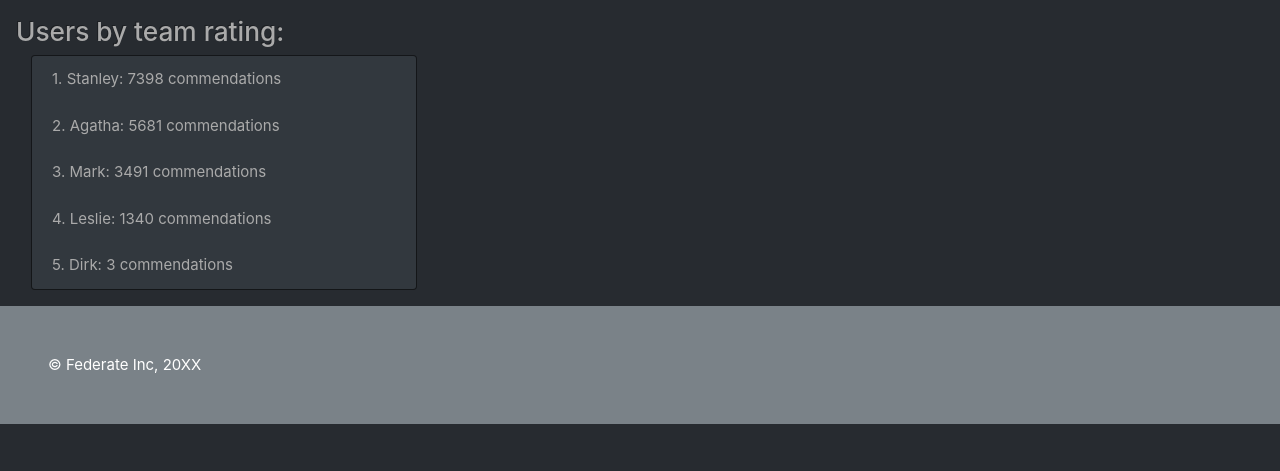
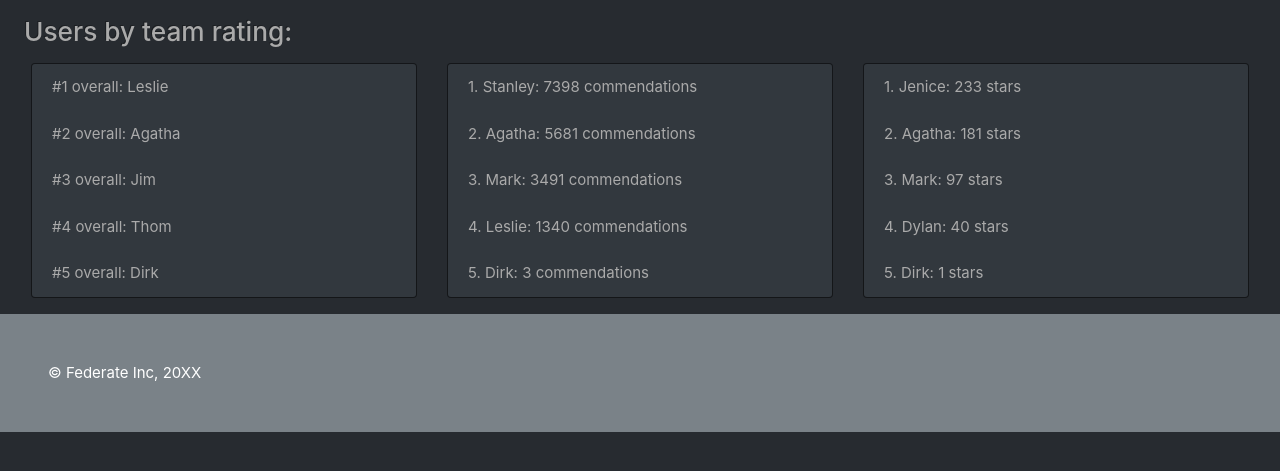
Before and after one commit to colo6299/fed-proto, a Flask app: page /leaderboard in a window 1280 px wide. Shown: the part 57-528 px from the top of the page. Run offline with Flask 2, Linux system fonts and the light colour scheme; some libraries are stand-ins or nearby versions.

Commit message:
Update leaderboards

```diff
--- a/templates/styles.css
+++ b/styles.css
@@ -1,5 +1,5 @@
 .hero-background-img {
-    background-image: url("content/andres-gomez-KBXkv3ZNAGE-unsplash.jpg");
+    background-image: url("static/collab.jpg");
     background-repeat: no-repeat;
     background-size: cover;
     background-position: top;
@@ -10,7 +10,7 @@
 .hero-background-img:after {
     content: "";
     position: absolute;
-    background-image: url("../static/collab.jpg");
+    background-image: url("static/collab.jpg");
     background-repeat: no-repeat;
     background-size: cover;
     background-position: center;
--- a/templates/leaderboards.html
+++ b/templates/leaderboards.html
@@ -3,11 +3,21 @@
 {% block content %}
 
 <p>
-    <div class='m-3'>
-        <h3>
-            Users by team rating:
-        </h3>
-        <div class="col-lg-4"></div>
+        <h3 class="ml-4">
+                Users by team rating:
+            </h3>
+    <div class='row m-3'>
+
+        <div class="col-lg-4">
+                <ol class="list-group">
+                        <li class="list-group-item">#1 overall: Leslie</li>
+                        <li class="list-group-item">#2 overall: Agatha</li>
+                        <li class="list-group-item">#3 overall: Jim</li>
+                        <li class="list-group-item">#4 overall: Thom</li>
+                        <li class="list-group-item">#5 overall: Dirk</li>
+
+                    </ol>
+        </div>
         <div class="col-lg-4">
 
 
@@ -20,6 +30,18 @@
 
         </ol>
         </div>
+
+        <div class="col-lg-4">
+
+            <ol class="list-group">
+                <li class="list-group-item">1. Jenice: 233 stars</li>
+                <li class="list-group-item">2. Agatha: 181 stars</li>
+                <li class="list-group-item">3. Mark: 97 stars</li>
+                <li class="list-group-item">4. Dylan: 40 stars</li>
+                <li class="list-group-item">5. Dirk: 1 stars</li>
+
+            </ol>
+            </div>
     </div>
 </p>
 
--- a/templates/new_base.html
+++ b/templates/new_base.html
@@ -20,7 +20,7 @@
         <a class="navbar-brand" href="/">FEDERATE</a>
         <div class="navbar-nav">
             <div class="row ml-2 float-right">
-                <a class="nav-item nav-link active" href="/">Main <span class="sr-only">(current)</span></a>
+                <a class="nav-item nav-link active" href="/">Main </a>
                 <a class="nav-item nav-link" href="/topics">Topics</a>
                 <a class="nav-item nav-link" href="#">Federations</a>
                 <a class="nav-item nav-link" href="/leaderboard">Leaderboard</a>
```
